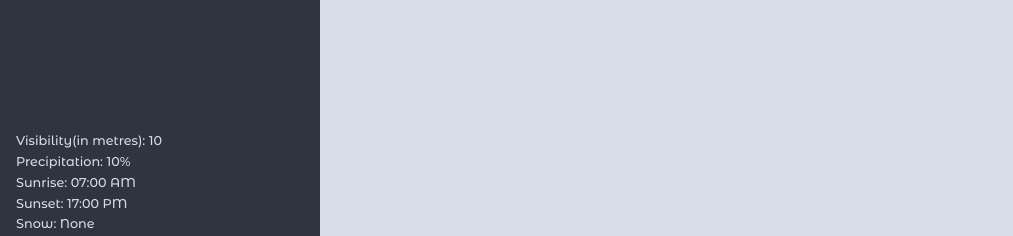
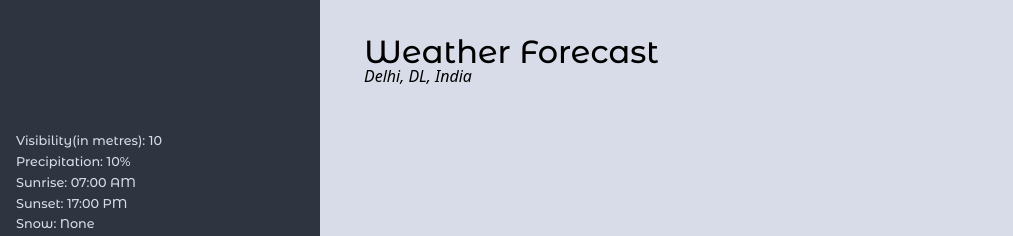
Before and after one commit to priyansh-dimri/weather-app, a website built with webpack: page src/template.html in a window 1280 px wide. Shown: the part 245-481 px from the top of the page, 0-1013 px from the left. Built offline with nearby package versions, Linux system fonts and the light colour scheme.

Commit message:
add weather forecast title and full address containers
Added styling to both in styles.css:

```diff
--- a/src/styles/styles.css
+++ b/src/styles/styles.css
@@ -117,7 +117,7 @@ body {
   display: grid;
   grid-template-columns: 3fr 1fr;
   height: 20%;
-  margin: 2rem 2rem;
+  margin: 2rem 2rem 3rem;
 }
 
 #weather-condition {
@@ -135,3 +135,14 @@ body {
 .weather-condition-gif {
   width: 100%;
 }
+
+#weather-forecast-title {
+  font-size: 2rem;
+  font-family: content-font;
+  margin-left: 2rem;
+}
+
+#full-address {
+  font-style: italic;
+  margin-left: 2rem;
+}
--- a/src/template.html
+++ b/src/template.html
@@ -54,6 +54,8 @@
           </div>
           <img src="https://media0.giphy.com/media/v1.Y2lkPTc5MGI3NjExMmYzcHJmbWJoZnJodnRvNHIzNXVrMHA0cHN3NTJ0OWJzYmpzYWRtMSZlcD12MV9pbnRlcm5hbF9naWZfYnlfaWQmY3Q9cw/127FZEzX7wnPmU/giphy.gif" alt="Weather GIF" class="weather-condition-gif" />
         </div>
+        <div id="weather-forecast-title">Weather Forecast</div>
+        <div id="full-address">Delhi, DL, India</div>
       </div>
     </div>
   </body>
```
